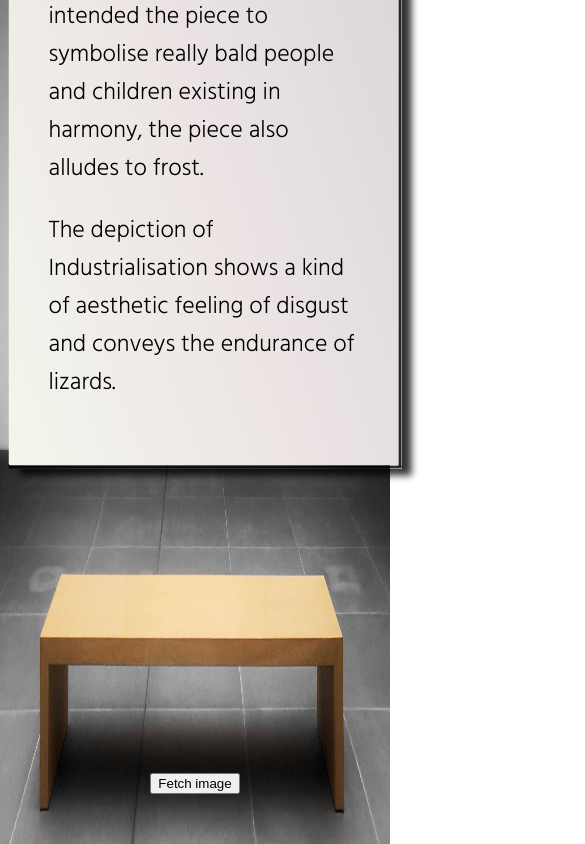
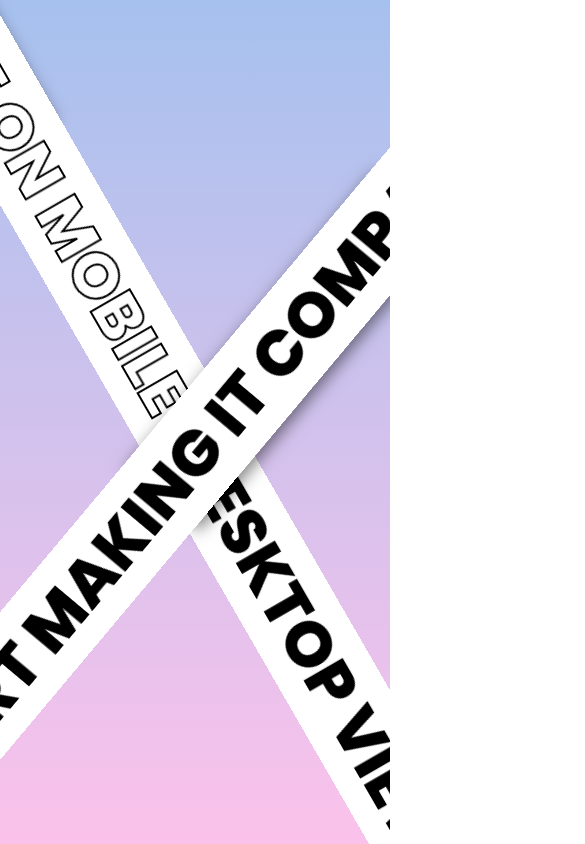
Before and after one commit to curlyfriesplease/modernartsimulator, a React (Create React App) app: page / in a window 390 px wide. Shown: the top 844 px of the page, 585 px wide, since content can reach past the window. Built offline with nearby package versions, Linux system fonts and the light colour scheme.

Commit message:
Denies mobile view

```diff
--- a/src/App.js
+++ b/src/App.js
@@ -4,17 +4,49 @@ import { Image } from './components/image';
 import { useState } from 'react';
 import { generateArtistName } from './functions/generateArtistName';
 import { ArtCard } from './components/artCard';
+import { DenyMobileView } from './components/denyMobileView';
+import { useEffect } from 'react';
 
 function App() {
   const [randomImage, setRandomImage] = useState(null);
+  const [viewedFromMobile, setViewedFromMobile] = useState(false);
+  const [windowWidth, setWindowWidth] = useState([window.innerWidth]);
+
+  useEffect(() => {
+    if (window.innerWidth > 899) {
+      setViewedFromMobile(false);
+    } else if (window.innerWidth < 900) {
+      setViewedFromMobile(true);
+    }
+  }, []);
+
+  useEffect(() => {
+    const handleWindowResize = () => {
+      setWindowWidth(window.innerWidth);
+      if (windowWidth < 900) {
+        setViewedFromMobile(true);
+      } else {
+        setViewedFromMobile(false);
+      }
+    };
+    window.addEventListener('resize', handleWindowResize);
+    return () => {
+      window.removeEventListener('resize', handleWindowResize);
+    };
+  }, []);
 
   return (
+    <>
+      {viewedFromMobile && <DenyMobileView />}
+      {!viewedFromMobile && (
         <div className="App">
           <div className="innerBody">
             <Image randomImage={randomImage} setRandomImage={setRandomImage} />
             <ArtCard />
           </div>
         </div>
+      )}
+    </>
   );
 }
 
--- /dev/null
+++ b/src/components/denyMobileView.js
@@ -0,0 +1,32 @@
+import '../styles/denyMobileView.css';
+
+export const DenyMobileView = () => {
+  return (
+    <section>
+      <div class="scroll text1">
+        <div>
+          Desktop view only!<span> Not available on mobile! </span>Desktop view
+          only!
+          <span>Not available on mobile! </span>
+        </div>
+        <div>
+          Desktop view only!<span> Not available on mobile! </span>Desktop view
+          only!
+          <span>Not available on mobile! </span>
+        </div>
+      </div>
+      <div class="scroll text2">
+        <div>
+          It's not worth the effort making it compatible!
+          <span> It isn't that funny!</span> It's not worth the effort!
+          <span> It isn't that funny!</span>
+        </div>
+        <div>
+          It's not worth the effort making it compatible!
+          <span> It isn't that funny!</span> It's not worth the effort!
+          <span> It isn't that funny!</span>
+        </div>
+      </div>
+    </section>
+  );
+};
--- /dev/null
+++ b/src/styles/denyMobileView.css
@@ -0,0 +1,76 @@
+@import url('https://fonts.googleapis.com/css?family=Poppins:400,600,700,800&display=swap');
+
+body {
+  margin: 0;
+  padding: 0;
+  /*
+  background: url(somePicture.jpg);
+  background-size: cover;
+  ***remove background color when using this part if you want***
+  */
+  font-family: 'Poppins', sans-serif;
+  background-image: linear-gradient(to top, #fbc2eb 0%, #a6c1ee 100%);
+}
+
+section {
+  position: relative;
+  width: 100%;
+  height: 100vh;
+  overflow: hidden;
+}
+
+section .scroll {
+  width: 100%;
+  display: flex;
+}
+
+section .scroll div {
+  color: #000;
+  font-size: 4em;
+  background: #fff;
+  white-space: nowrap;
+  font-weight: 900;
+  text-transform: uppercase;
+  animation: animate 40s linear infinite;
+  animation-delay: -40s;
+}
+
+section .scroll div:nth-child(2) {
+  animation: animate2 40s linear infinite;
+  animation-delay: -20s;
+}
+
+section .scroll div span {
+  -webkit-text-stroke: 2px #000;
+  color: transparent;
+}
+
+@keyframes animate {
+  0% {
+    transform: translateX(100%);
+  }
+  100% {
+    transform: translateX(-100%);
+  }
+}
+
+@keyframes animate2 {
+  0% {
+    transform: translateX(0);
+  }
+  100% {
+    transform: translateX(-200%);
+  }
+}
+
+section .scroll.text1 {
+  transform: rotate(60deg) translateY(200px) translateX(-200px);
+  box-shadow: 0 5px 15px rgba(0, 0, 0, 0.5);
+  width: 100%;
+}
+
+section .scroll.text2 {
+  transform: rotate(310deg) translateY(200px) translateX(-100px);
+  box-shadow: 0 5px 15px rgba(0, 0, 0, 0.5);
+  width: 100%;
+}
--- a/src/styles/image.css
+++ b/src/styles/image.css
@@ -116,7 +116,7 @@
     width: 10px;
   }
 
-  95 {
+  95% {
     box-shadow: 0px 40px 0px 0px #ffffff, 0px -40px 0px 0px #ffffff,
       40px 0px 0px 0px #ffffff, -40px 0px 0px 0px #ffffff,
       40px 40px 0px 0px #ffffff, -40px -40px 0px 0px #ffffff,
@@ -199,7 +199,7 @@
     width: 10px;
   }
 
-  95 {
+  95% {
     box-shadow: 0px 40px 0px 0px #ffffff, 0px -40px 0px 0px #ffffff,
       40px 0px 0px 0px #ffffff, -40px 0px 0px 0px #ffffff,
       40px 40px 0px 0px #ffffff, -40px -40px 0px 0px #ffffff,
@@ -282,7 +282,7 @@
     width: 10px;
   }
 
-  95 {
+  95% {
     box-shadow: 0px 40px 0px 0px #ffffff, 0px -40px 0px 0px #ffffff,
       40px 0px 0px 0px #ffffff, -40px 0px 0px 0px #ffffff,
       40px 40px 0px 0px #ffffff, -40px -40px 0px 0px #ffffff,
@@ -364,7 +364,7 @@
     width: 10px;
   }
 
-  95 {
+  95% {
     box-shadow: 0px 40px 0px 0px #ffffff, 0px -40px 0px 0px #ffffff,
       40px 0px 0px 0px #ffffff, -40px 0px 0px 0px #ffffff,
       40px 40px 0px 0px #ffffff, -40px -40px 0px 0px #ffffff,
```
Also changed, not shown: 1 other file (tests, documents, lock files or other folders). Lines whose indentation alone changed are shown as unchanged.
